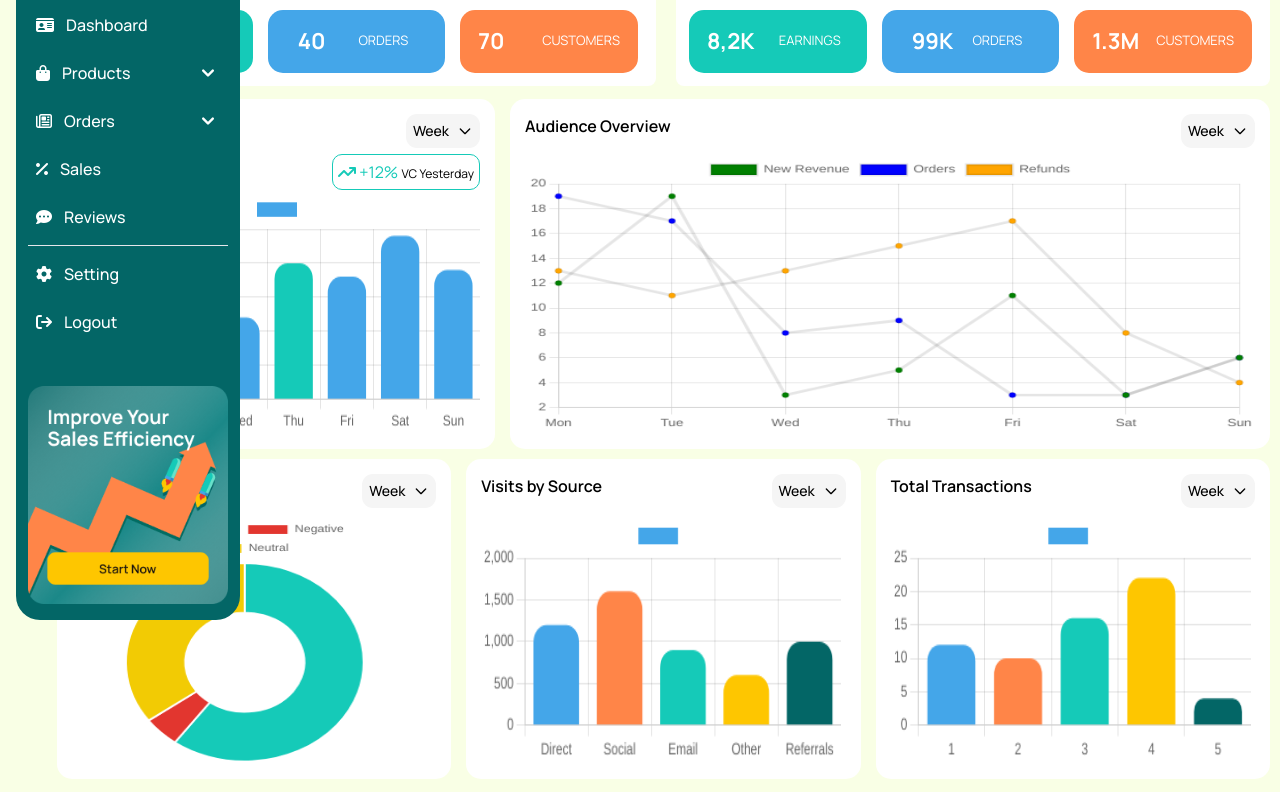
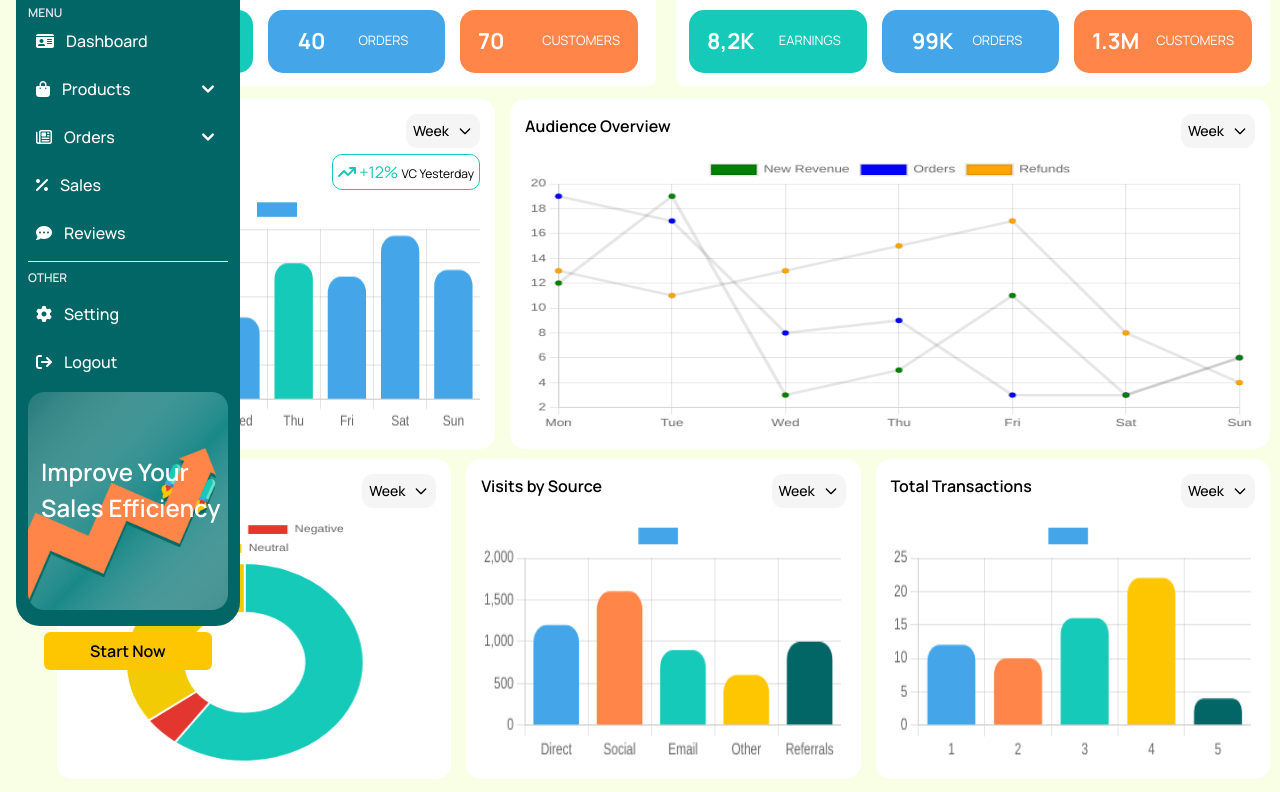
Before and after one commit to humbee-developers/comvi, a website: page public/index.html in a window 1280 px wide. Shown: the part 82-874 px from the top of the page. Drawn offline with nearby package versions, Linux system fonts and the light colour scheme.

Commit message:
side button fixed

```diff
--- a/public/index.html
+++ b/public/index.html
@@ -23,16 +23,16 @@
    <div>
       <div class="grid md:grid-cols-17">
          <div>
-
-
-
             <aside id="sidebar-multi-level-sidebar"
-               class="top-0 left-0 z-40 pos fixed  p-4 w-64 h-screen transition-transform -translate-x-full sm:translate-x-0"
+               class="top-0 left-0 z-40 pos fixed  p-4 w-64 md:w h-screen transition-transform -translate-x-full sm:translate-x-0"
                aria-label="Sidebar">
                <div class="h-full px-3 py-4 overflow-y-auto rounded-xl text-white bg-green-1100 ">
+
                   <div>
                      <img class="mb-4 ml-4" src="/Logo.png" alt="">
                   </div>
+
+                  <h5 id="drawer-navigation-label" class=" text-xs font-semibold text-gray-200 uppercase ">Menu</h5>
                   <ul class="space-y-2 font-medium">
                      <li>
                         <a href="#" class="flex items-center p-2 rounded-lg  ">
@@ -108,6 +108,7 @@
                         </a>
                      </li>
                      <hr>
+                     <h6 id="drawer-navigation-label" class="text-xs font-semibold text-gray-200 uppercase ">other</h6>
                      <li>
                         <a href="#" class="flex items-center p-2  rounded-lg ">
                            <i class="fa-solid fa-gear"></i><span class="flex-1 ml-3 whitespace-nowrap">Setting</span>
@@ -119,8 +120,12 @@
                         </a>
                      </li>
                   </ul>
-                  <div class="mt-p">
-                     <img src="/Banner.png" alt="">
+                  <div class="mt-px md:mt-px">
+                     <img src="/Background.png"  alt="">
+                     <div class="absolute btm md:bottom">Improve Your Sales Efficiency </div>
+                     <button class="absolute btn-style md:btn-style2 text-black">Start Now</button>
+
+
                   </div>
                </div>
             </aside>
@@ -132,7 +137,7 @@
 
                   <button data-drawer-target="sidebar-multi-level-sidebar" data-drawer-toggle="sidebar-multi-level-sidebar"
                  aria-controls="sidebar-multi-level-sidebar" type="button"
-                 class="inline-flex items-center p-2 mt-2 ml-3 text-sm text-gray-500 rounded-lg sm:hidden  focus:outline-none focus:ring-2 focus:ring-gray-200 dark:text-gray-400  dark:focus:ring-gray-600">
+                 class="inline-flex items-center p-2 mt-2 ml-3 text-sm text-gray-500 rounded-lg sm:hidden  focus:outline-none focus:ring-2 focus:ring-gray-200 ">
                  <span class="sr-only">Open sidebar</span>
                  <svg class="w-6 h-6" aria-hidden="true" fill="currentColor" viewBox="0 0 20 20"
                   xmlns="http://www.w3.org/2000/svg">
@@ -143,20 +148,6 @@
                  </button>
                  <div class=" mt7 font-bold">Dashboard</div>
                </div>
-
-                <!-- <div class="flex">
-                  <div class="m1 mt7"><a href=""><i class="fa-solid fa-magnifying-glass"></i></a></div>
-                  <div class="mt7"><a href=""><i class="fa-solid fa-bell"></i></a></div>
-                  <div class="m1 mt7"><a href=""><i class="fa-solid fa-sun"></i></a></div>
-                     <div class="mt7"><a href=""><i class="fa-solid fa-cart-shopping"></i></a></div>
-                  <div class="md:flex ml12 md:ml20">
-                     <div class="mx">
-                        <img class="border-1 rounded-xl h30 " src="/Image-profile.png" alt="">
-                     </div>
-                     <div class="font-medium t"><a href="">Gladys Kanyinda <div class="font-light">Admin</div></a>
-                     </div>
-                  </div>
-               </div> -->
 
 <button id="dropdownAvatarNameButton" data-dropdown-toggle="dropdownAvatarName" class="flex items-center text-sm font-medium text-gray-900 rounded-full hover:text-blue-600  md:mr-0 focus:ring-4 focus:ring-gray-100" type="button">
    <span class="sr-only">Open user menu</span>
```
Also changed, not shown: public/output-style.css.
